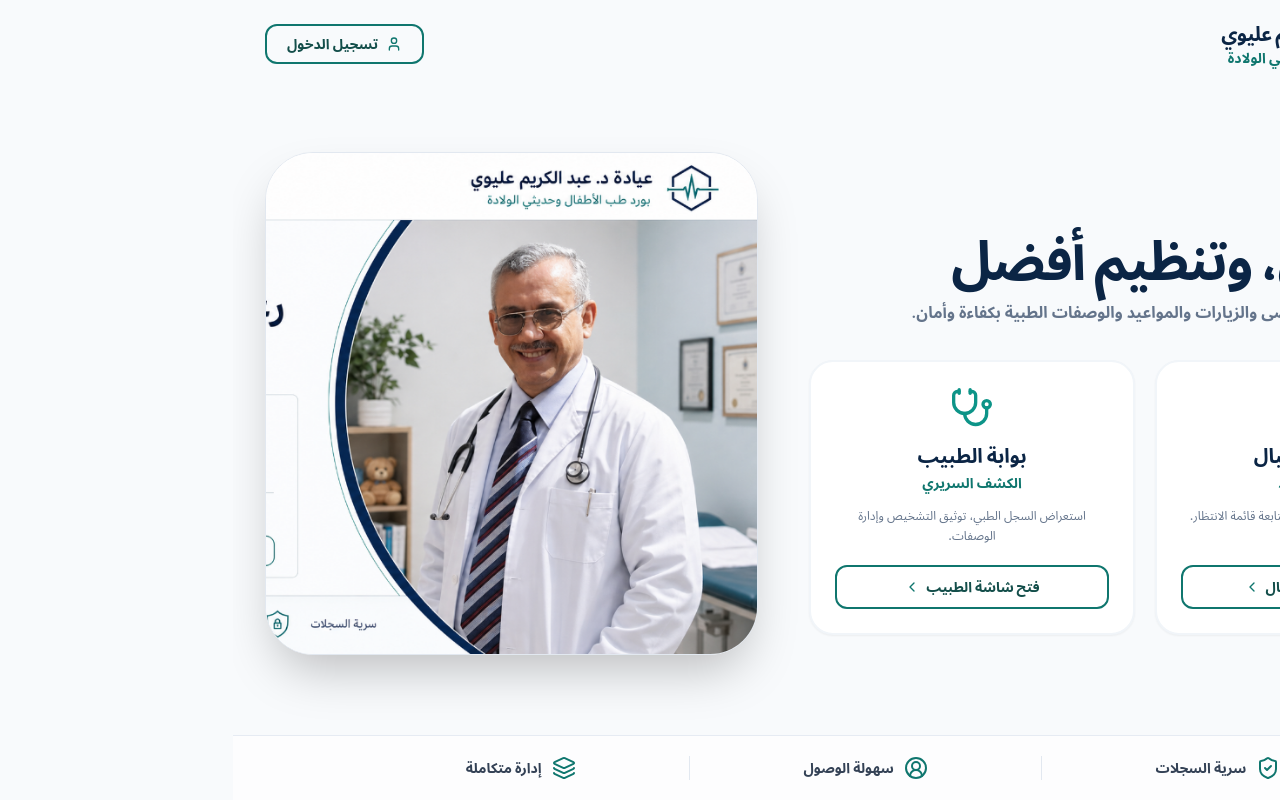
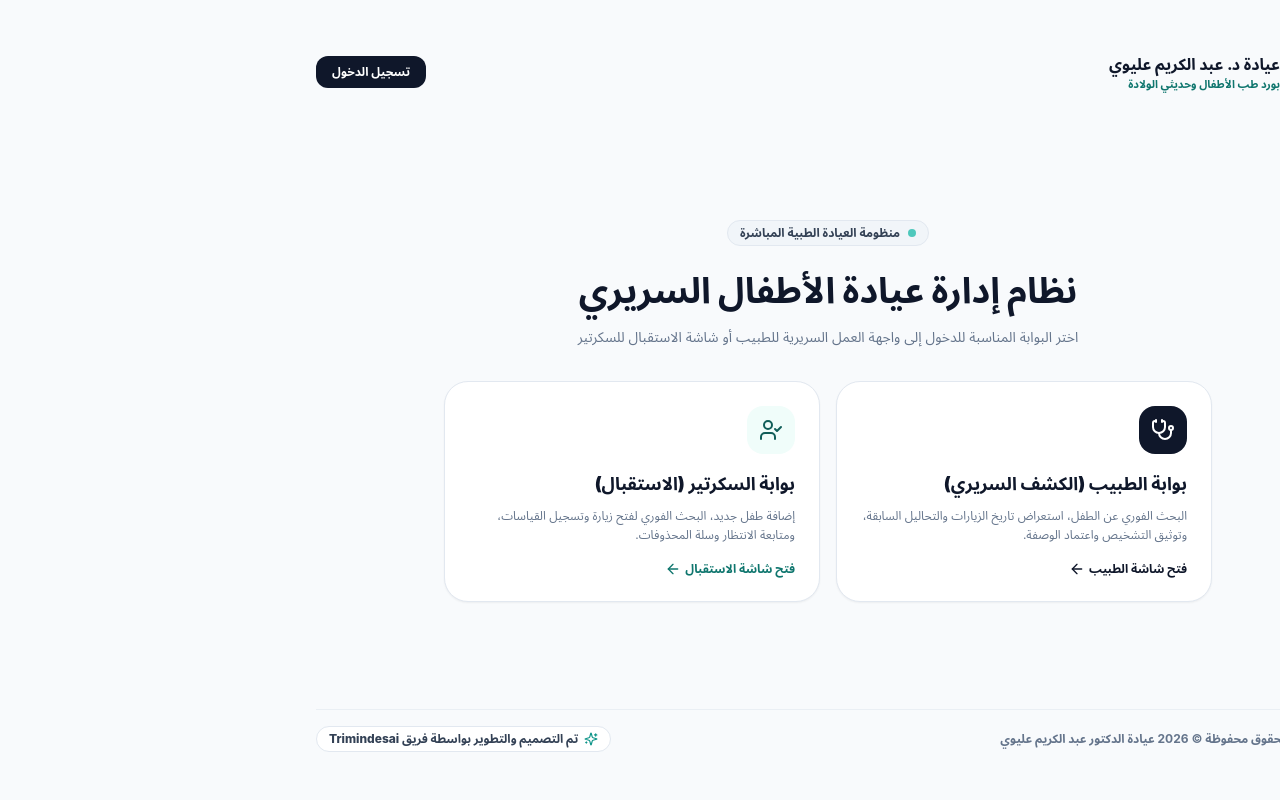
Before and after one commit to amnayahya-star/dr-kareem-clinic, a Next.js app: page / in a window 1280 px wide. Built offline with nearby package versions, Linux system fonts and the light colour scheme.

Commit message:
chore(deploy): sync and update latest release for Vercel and GitHub

```diff
--- a/src/app/page.tsx
+++ b/src/app/page.tsx
@@ -1,198 +1,101 @@
-"use client";
-
-import React from "react";
 import Link from "next/link";
-import {
-  User,
-  Stethoscope,
-  Calendar,
-  Clock,
-  ShieldCheck,
-  UserCircle2,
-  Layers,
-  ChevronLeft,
-} from "lucide-react";
+import { Stethoscope, UserCheck, ArrowLeft, Sparkles, ShieldCheck } from "lucide-react";
 
 export default function HomePage() {
   return (
-    <div
-      className="min-h-screen bg-[#F8FAFC] text-slate-900 flex flex-col justify-between font-sans selection:bg-teal-100 selection:text-teal-900 relative"
-      dir="rtl"
-    >
-      {/* 1. Top Header */}
-      <header className="w-full max-w-7xl mx-auto px-4 sm:px-8 py-5 flex items-center justify-between relative z-20">
-        {/* Logo & Clinic Titles (Right in RTL) */}
+    <div className="min-h-screen bg-slate-50 flex flex-col justify-between p-4 sm:p-8">
+      {/* Top Header */}
+      <header className="max-w-5xl mx-auto w-full flex items-center justify-between py-4">
         <div className="flex items-center gap-3">
-          {/* Hexagonal Medical Pulse Logo */}
-          <div className="relative w-12 h-12 flex items-center justify-center shrink-0">
-            <svg
-              viewBox="0 0 100 100"
-              className="w-12 h-12 text-[#0B2545]"
-              fill="none"
-              stroke="currentColor"
-              strokeWidth="5.5"
-            >
-              <polygon points="50,4 93,25 93,75 50,96 7,75 7,25" strokeLinejoin="round" />
-            </svg>
-            <div className="absolute inset-0 flex items-center justify-center text-teal-600">
-              <svg viewBox="0 0 50 30" className="w-8 h-6 fill-none stroke-teal-600" strokeWidth="3.5" strokeLinecap="round" strokeLinejoin="round">
-                <path d="M 2 15 L 12 15 L 18 5 L 26 25 L 32 10 L 38 18 L 48 15" />
-              </svg>
-            </div>
+          <div className="w-12 h-12 rounded-2xl overflow-hidden border-2 border-clinic-500 shadow-sm shrink-0 bg-slate-900">
+            <img
+              src="/dr-kareem.jpg"
+              alt="الدكتور عبد الكريم عليوي"
+              className="w-full h-full object-cover object-top"
+            />
           </div>
-
           <div>
-            <h1 className="text-lg sm:text-xl font-black text-[#0B2545] tracking-tight">
-              عيادة د. عبد الكريم عليوي
-            </h1>
-            <p className="text-xs sm:text-sm font-bold text-teal-700">
-              بورد طب الأطفال وحديثي الولادة
-            </p>
+            <h1 className="text-base font-extrabold text-slate-900">عيادة د. عبد الكريم عليوي</h1>
+            <p className="text-[11px] font-bold text-clinic-700">بورد طب الأطفال وحديثي الولادة</p>
           </div>
         </div>
 
-        {/* Login Button (Left in RTL) */}
         <Link
           href="/login"
-          className="inline-flex items-center gap-2 px-5 py-2 rounded-xl border-2 border-teal-700 text-teal-900 hover:bg-teal-50 text-xs sm:text-sm font-bold transition-all shadow-xs"
+          className="text-xs font-bold text-white bg-slate-900 hover:bg-clinic-700 px-4 py-2 rounded-xl shadow-xs transition-all"
         >
-          <User className="w-4 h-4 text-teal-700" />
-          <span>تسجيل الدخول</span>
+          تسجيل الدخول
         </Link>
       </header>
 
-      {/* 2. Main Hero Section */}
-      <main className="flex-1 max-w-7xl mx-auto w-full px-4 sm:px-8 py-3 sm:py-6 grid grid-cols-1 lg:grid-cols-12 gap-8 lg:gap-6 items-center relative z-10">
-        {/* Left Side (Visual): Tagline, Main Title, Subtitle, and Two Action Cards */}
-        <div className="lg:col-span-7 space-y-6 sm:space-y-7 order-2 lg:order-1">
-          {/* Tagline Badge */}
-          <div className="inline-flex items-center gap-2 px-4 py-1.5 rounded-full bg-[#E6F4F4] text-[#0A6C74] text-xs sm:text-sm font-black border border-teal-100">
-            <span>منظومة إدارة العيادة الطبية</span>
-          </div>
-
-          {/* Main Headline */}
-          <div className="space-y-3">
-            <h2 className="text-3xl sm:text-5xl lg:text-[54px] font-black text-[#0B2545] tracking-tight leading-[1.18]">
-              رعاية أدق، وتنظيم أفضل
-            </h2>
-            <p className="text-sm sm:text-base text-slate-500 font-semibold max-w-xl leading-relaxed">
-              نظام موحّد لإدارة ملفات المرضى والزيارات والمواعيد والوصفات الطبية بكفاءة وأمان.
-            </p>
-          </div>
-
-          {/* The Two Portals Cards */}
-          <div className="grid grid-cols-1 sm:grid-cols-2 gap-4 sm:gap-5 pt-2 max-w-2xl">
-            {/* Card 1: بوابة الاستقبال */}
-            <div className="bg-white rounded-3xl p-5 sm:p-6 border-2 border-slate-100 shadow-sm hover:shadow-md hover:border-teal-400 transition-all flex flex-col justify-between gap-5 text-center">
-              <div className="space-y-3">
-                {/* Calendar / Clock Icon */}
-                <div className="flex justify-center text-teal-600">
-                  <div className="relative">
-                    <Calendar className="w-11 h-11 stroke-[1.8]" />
-                    <Clock className="w-5 h-5 absolute -bottom-1 -right-1 bg-white rounded-full text-teal-700 stroke-[2.2]" />
-                  </div>
-                </div>
-
-                <div>
-                  <h3 className="text-lg sm:text-xl font-black text-[#0B2545]">
-                    بوابة الاستقبال
-                  </h3>
-                  <span className="text-xs sm:text-sm font-bold text-teal-700">
-                    إدارة المواعيد
-                  </span>
-                </div>
-
-                <p className="text-xs text-slate-500 leading-relaxed font-medium">
-                  تسجيل المرضى، تنظيم الزيارات ومتابعة قائمة الانتظار.
-                </p>
-              </div>
-
-              <Link href="/secretary">
-                <button
-                  type="button"
-                  className="w-full py-2.5 px-4 rounded-xl border-2 border-teal-700 text-teal-900 hover:bg-teal-50 font-black text-xs sm:text-sm flex items-center justify-center gap-1.5 transition-colors group cursor-pointer"
-                >
-                  <span>فتح شاشة الاستقبال</span>
-                  <ChevronLeft className="w-4 h-4 text-teal-700 group-hover:-translate-x-1 transition-transform" />
-                </button>
-              </Link>
-            </div>
-
-            {/* Card 2: بوابة الطبيب */}
-            <div className="bg-white rounded-3xl p-5 sm:p-6 border-2 border-slate-100 shadow-sm hover:shadow-md hover:border-teal-400 transition-all flex flex-col justify-between gap-5 text-center">
-              <div className="space-y-3">
-                {/* Stethoscope Icon */}
-                <div className="flex justify-center text-teal-600">
-                  <Stethoscope className="w-11 h-11 stroke-[1.8]" />
-                </div>
-
-                <div>
-                  <h3 className="text-lg sm:text-xl font-black text-[#0B2545]">
-                    بوابة الطبيب
-                  </h3>
-                  <span className="text-xs sm:text-sm font-bold text-teal-700">
-                    الكشف السريري
-                  </span>
-                </div>
-
-                <p className="text-xs text-slate-500 leading-relaxed font-medium">
-                  استعراض السجل الطبي، توثيق التشخيص وإدارة الوصفات.
-                </p>
-              </div>
-
-              <Link href="/doctor">
-                <button
-                  type="button"
-                  className="w-full py-2.5 px-4 rounded-xl border-2 border-teal-700 text-teal-900 hover:bg-teal-50 font-black text-xs sm:text-sm flex items-center justify-center gap-1.5 transition-colors group cursor-pointer"
-                >
-                  <span>فتح شاشة الطبيب</span>
-                  <ChevronLeft className="w-4 h-4 text-teal-700 group-hover:-translate-x-1 transition-transform" />
-                </button>
-              </Link>
-            </div>
-          </div>
+      {/* Main Selection Area */}
+      <main className="max-w-3xl mx-auto w-full my-auto text-center py-8">
+        <div className="inline-flex items-center gap-2 px-3 py-1 rounded-full bg-slate-100 border border-slate-200 text-slate-700 text-xs font-bold mb-6">
+          <span className="w-2 h-2 rounded-full bg-clinic-500 animate-pulse"></span>
+          <span>منظومة العيادة الطبية المباشرة</span>
         </div>
 
-        {/* Right Side (Visual): The Exact Doctor Crescent Image */}
-        <div className="lg:col-span-5 flex justify-center lg:justify-end order-1 lg:order-2">
-          <div className="relative w-full max-w-md lg:max-w-lg">
-            <div className="relative overflow-hidden rounded-[36px] sm:rounded-[48px] shadow-2xl bg-white border border-slate-200 group">
-              <img
-                src="/doctor-hero-crescent.png"
-                alt="الدكتور عبد الكريم عليوي"
-                className="w-full h-auto object-cover object-left group-hover:scale-102 transition-transform duration-500"
-              />
+        <h2 className="text-2xl sm:text-4xl font-black text-slate-900 leading-tight mb-4">
+          نظام إدارة عيادة الأطفال السريري
+        </h2>
+
+        <p className="text-sm text-slate-500 max-w-xl mx-auto leading-relaxed mb-8">
+          اختر البوابة المناسبة للدخول إلى واجهة العمل السريرية للطبيب أو شاشة الاستقبال للسكرتير
+        </p>
+
+        {/* The Two Portals */}
+        <div className="grid grid-cols-1 sm:grid-cols-2 gap-4 text-right">
+          {/* Doctor Portal */}
+          <Link
+            href="/doctor"
+            className="group bg-white p-6 rounded-3xl border border-slate-200 hover:border-slate-900 shadow-sm hover:shadow-md transition-all duration-200"
+          >
+            <div className="w-12 h-12 rounded-2xl bg-slate-900 text-white flex items-center justify-center mb-4 group-hover:bg-clinic-600 transition-colors">
+              <Stethoscope className="w-6 h-6" />
             </div>
-          </div>
+            <h3 className="text-lg font-black text-slate-900 group-hover:text-clinic-700 transition-colors">
+              بوابة الطبيب (الكشف السريري)
+            </h3>
+            <p className="text-xs text-slate-500 mt-2 leading-relaxed">
+              البحث الفوري عن الطفل، استعراض تاريخ الزيارات والتحاليل السابقة، وتوثيق التشخيص واعتماد الوصفة.
+            </p>
+            <div className="mt-4 flex items-center gap-1 text-xs font-bold text-slate-900 group-hover:text-clinic-700">
+              <span>فتح شاشة الطبيب</span>
+              <ArrowLeft className="w-4 h-4 group-hover:-translate-x-1 transition-transform" />
+            </div>
+          </Link>
+
+          {/* Secretary Portal */}
+          <Link
+            href="/secretary"
+            className="group bg-white p-6 rounded-3xl border border-slate-200 hover:border-teal-700 shadow-sm hover:shadow-md transition-all duration-200"
+          >
+            <div className="w-12 h-12 rounded-2xl bg-teal-50 text-teal-800 flex items-center justify-center mb-4 group-hover:bg-teal-700 group-hover:text-white transition-colors">
+              <UserCheck className="w-6 h-6" />
+            </div>
+            <h3 className="text-lg font-black text-slate-900 group-hover:text-teal-700 transition-colors">
+              بوابة السكرتير (الاستقبال)
+            </h3>
+            <p className="text-xs text-slate-500 mt-2 leading-relaxed">
+              إضافة طفل جديد، البحث الفوري لفتح زيارة وتسجيل القياسات، ومتابعة الانتظار وسلة المحذوفات.
+            </p>
+            <div className="mt-4 flex items-center gap-1 text-xs font-bold text-teal-700">
+              <span>فتح شاشة الاستقبال</span>
+              <ArrowLeft className="w-4 h-4 group-hover:-translate-x-1 transition-transform" />
+            </div>
+          </Link>
         </div>
       </main>
 
-      {/* 3. Bottom Features Bar */}
-      <footer className="w-full border-t border-slate-200/80 bg-white/70 backdrop-blur-xs py-5 px-4 sm:px-8 mt-4 relative z-20">
-        <div className="max-w-4xl mx-auto flex flex-wrap items-center justify-around gap-4 sm:gap-8">
-          {/* Feature 1: سرية السجلات */}
-          <div className="flex items-center gap-2.5 text-slate-700 font-extrabold text-xs sm:text-sm">
-            <ShieldCheck className="w-5 h-5 sm:w-6 sm:h-6 text-teal-700" />
-            <span>سرية السجلات</span>
-          </div>
-
-          {/* Divider */}
-          <div className="hidden sm:block w-px h-6 bg-slate-200" />
-
-          {/* Feature 2: سهولة الوصول */}
-          <div className="flex items-center gap-2.5 text-slate-700 font-extrabold text-xs sm:text-sm">
-            <UserCircle2 className="w-5 h-5 sm:w-6 sm:h-6 text-teal-700" />
-            <span>سهولة الوصول</span>
-          </div>
-
-          {/* Divider */}
-          <div className="hidden sm:block w-px h-6 bg-slate-200" />
-
-          {/* Feature 3: إدارة متكاملة */}
-          <div className="flex items-center gap-2.5 text-slate-700 font-extrabold text-xs sm:text-sm">
-            <Layers className="w-5 h-5 sm:w-6 sm:h-6 text-teal-700" />
-            <span>إدارة متكاملة</span>
-          </div>
+      {/* Footer */}
+      <footer className="max-w-5xl mx-auto w-full flex flex-col sm:flex-row items-center justify-between gap-2 py-4 border-t border-slate-200/60 text-xs text-slate-500">
+        <div className="flex items-center gap-1.5 font-bold">
+          <ShieldCheck className="w-4 h-4 text-clinic-600" />
+          <span>جميع الحقوق محفوظة © {new Date().getFullYear()} عيادة الدكتور عبد الكريم عليوي</span>
+        </div>
+        <div className="flex items-center gap-1.5 font-extrabold text-slate-700 bg-white px-3 py-1 rounded-full border border-slate-200">
+          <Sparkles className="w-3.5 h-3.5 text-clinic-600" />
+          <span>تم التصميم والتطوير بواسطة فريق Trimindesai</span>
         </div>
       </footer>
     </div>
```
